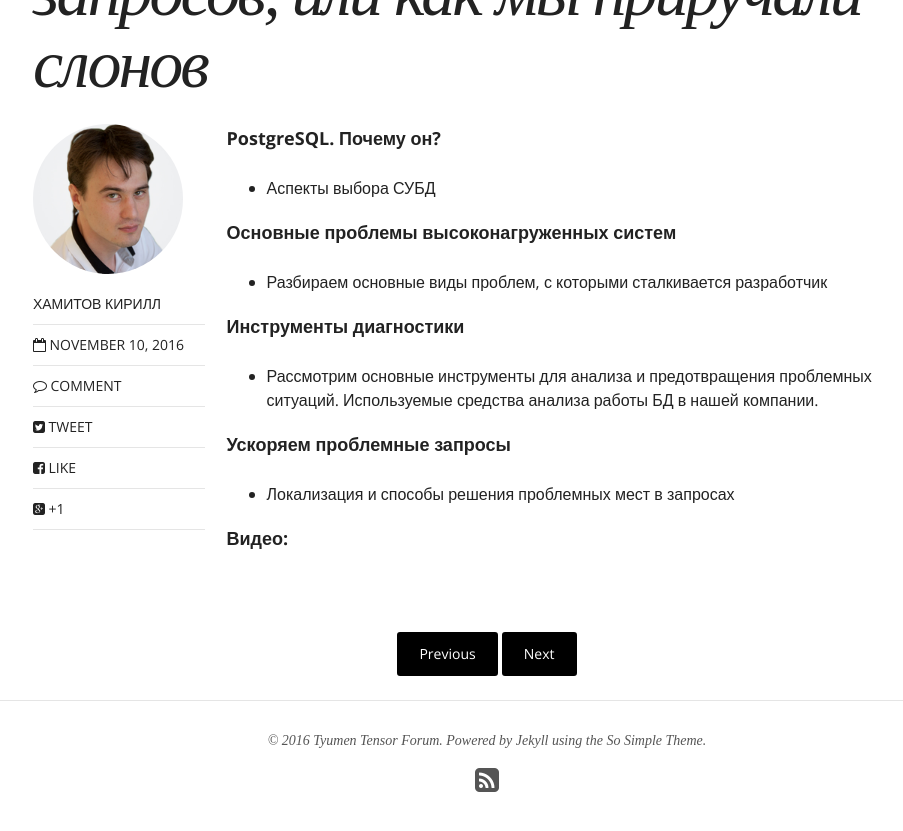
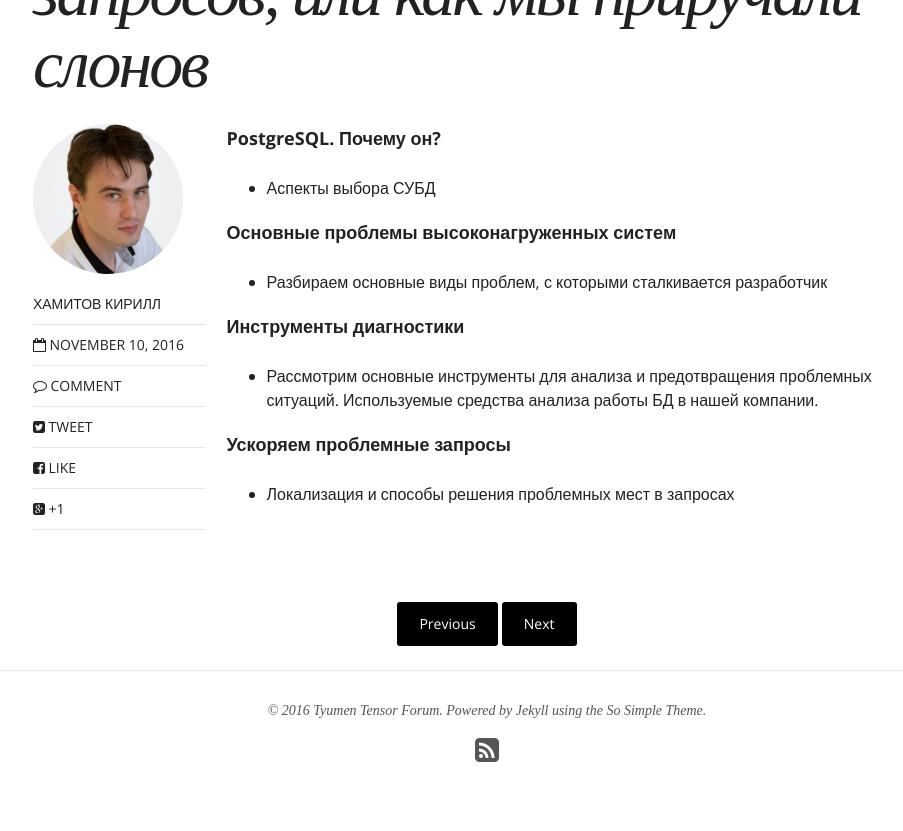
Before and after one commit to tensor-tyumen/tensor-tyumen.github.io, a Jekyll site: the page built from _posts/talks/2016-11-10-3-postgresql.md, in a window 1280 px wide and 900 px high, scrolled down 722 px. Shown: the top 831 px of the window, without its empty margins (153-1056 px from the left). Built offline with Jekyll 4.4.1, drawn with Linux system fonts in a browser that asks for light colours; nearby versions of some CDN libraries; comment, search, counter and statistics services are not loaded.

```diff
--- a/CNAME
+++ /dev/null
@@ -1 +0,0 @@
-tmn.tensor.ru
--- a/_posts/talks/2016-11-10-3-postgresql.md
+++ b/_posts/talks/2016-11-10-3-postgresql.md
@@ -33,5 +33,3 @@ slides:
 **Ускоряем проблемные запросы**
 
 * Локализация и способы решения проблемных мест в запросах
-
-**Видео:**
```
